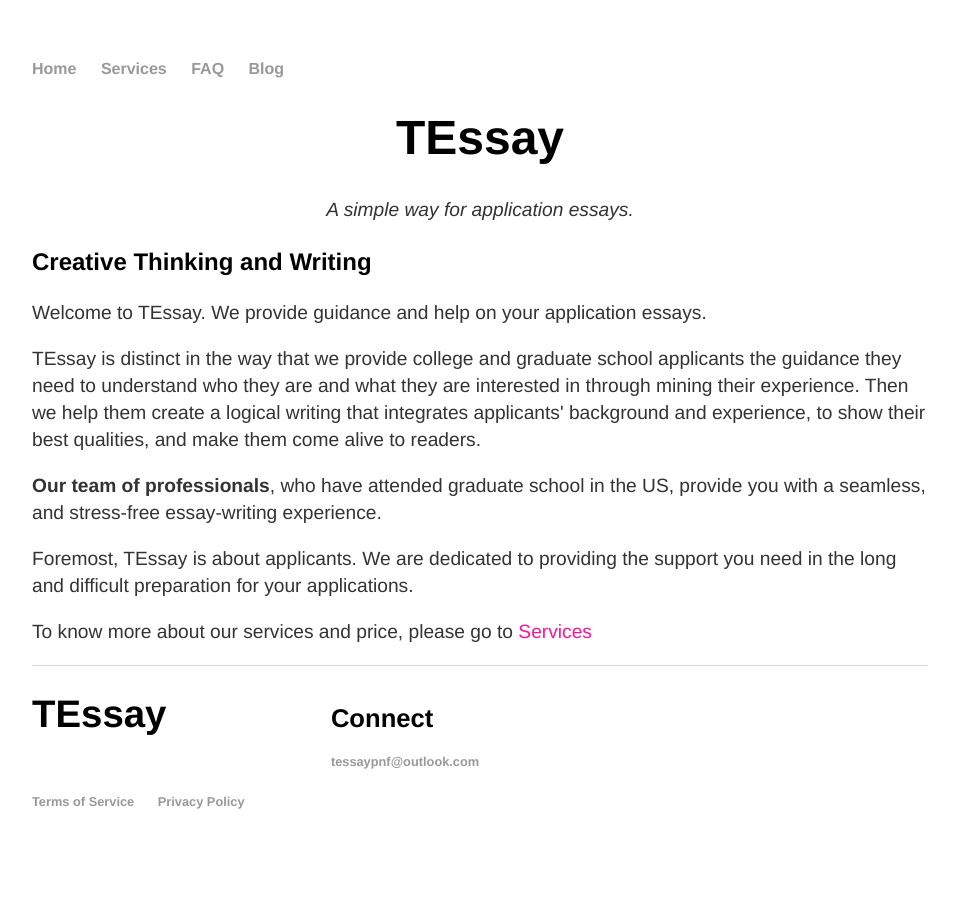
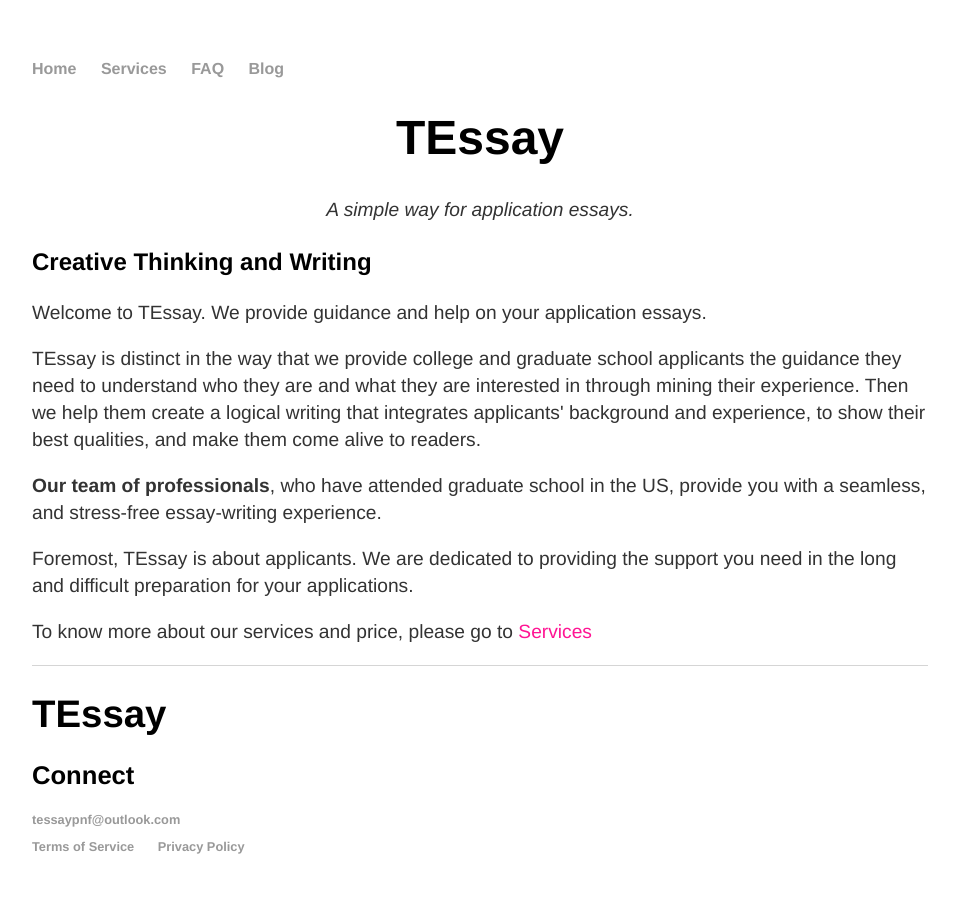
Before and after one commit to RagingTiger/PnFTech.github.io, a Jekyll site: the page built from index.html, in a window 1280 px wide. Shown: the whole page, without its empty margins (160-1116 px from the left). Built offline with Jekyll 4.4.1, drawn with Linux system fonts in a browser that asks for light colours.

```diff
--- a/_layouts/default.html
+++ b/_layouts/default.html
@@ -22,16 +22,16 @@
 
 			<footer>
 				<div calss="row">
-					<div class="column">
+					<div class=col-md-4>
 						<h1>TEssay</h1>
 					</div>
-					<div class="column">
+					<div class=col-md-4>
 						<h2>Connect</h2>
 		    		<ul>
 		        		<li><a href="mailto:tessaypnf@outlook.com">tessaypnf@outlook.com</a></li>
 						</ul>
 					</div>
-					<div class="column"></div>
+
 				</div>
 				<div>
 					<ul>
--- a/privacy/index.html
+++ b/privacy/index.html
@@ -1,3 +1,8 @@
+---
+layout: default
+title: PnF
+---
+
 <h2>TEssay Privacy Policy</h2>
 <p>Last Modified: January 1, 2020</p>
 <p>Our Services help students complete the essays in their college or
```
